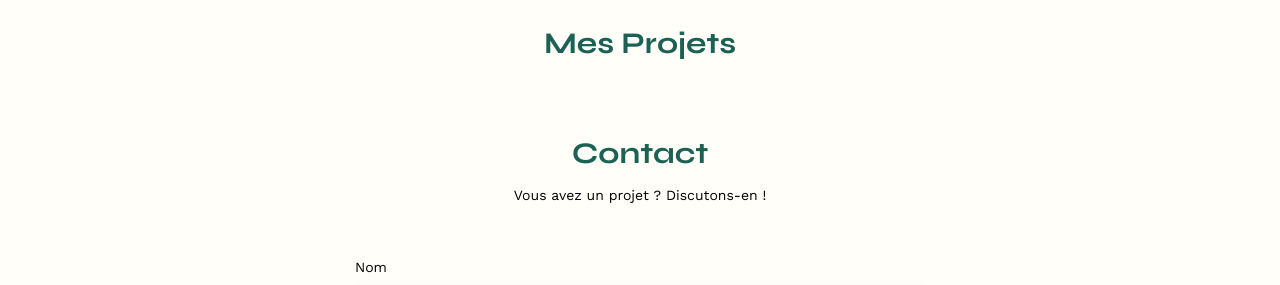
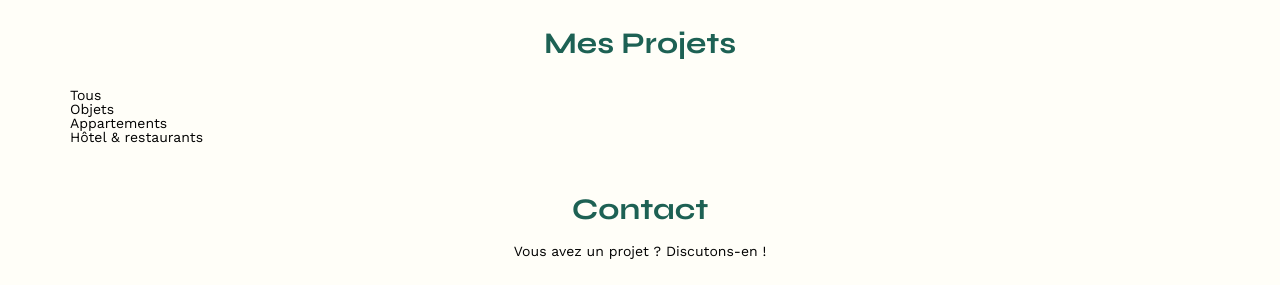
Before and after one commit to axllema/ArchiWebos, a plain HTML site: page frontend/index.html in a window 1280 px wide. Shown: the part 507-792 px from the top of the page. Drawn offline with nearby package versions, Linux system fonts and the light colour scheme; no server answers; files whose address does not match are found by name.

Commit message:
modifications in files - scripts out of assets + add div for buttons in the filters div in index html + comments in index & login js, to help for later

```diff
--- a/frontend/index.html
+++ b/frontend/index.html
@@ -37,11 +37,18 @@
 				<p>En cas de besoin, une équipe pluridisciplinaire peut-être constituée : architecte DPLG, décorateur(trice).</p>
 			</article>
 		</section>
+
 		<section id="portfolio">
 			<h2>Mes Projets</h2>
-			<div class="filters"></div>
+			<div class="filters">
+				<div class="all_filter btn_filters" id=""><span>Tous</span></div>
+				<div class="object_filter btn_filters" id=""><span>Objets</span></div>
+				<div class="apartment_filter btn_filters" id=""><span>Appartements</span></div>
+				<div class="hotel_filter btn_filters" id=""><span>Hôtel & restaurants</span></div>
+			</div>
 			<div class="gallery" id="gallery"></div>
 		</section>
+
 		<section id="contact">
 			<h2>Contact</h2>
 			<p>Vous avez un projet ? Discutons-en !</p>
--- a/frontend/assets/JS/index.js
+++ b/frontend/scripts/index.js
@@ -1,9 +1,10 @@
-
 let works = ("http://localhost:5678/api/works");
 let categories = ("http://localhost:5678/api/categories");
 
 const gallery = document.getElementById('gallery')
 const portfolio = document.querySelector('#portfolio');
+
+const header = document.querySelector('header')
 
 function createGallery(works) {
     works.forEach((work) => {
@@ -47,6 +48,8 @@ const filters = document.querySelector(".filters");
 
 console.log(filters)
 
+
+
 /*
 const filters = document.querySelector(".filters");
 
@@ -55,4 +58,13 @@ TO DO :
 - find a way to have filters clickable to choose your category
 - change login to logout when connected (toggle ?)
 - edit the page for when logged in
+
+if (localStorage.token) {
+...
+}
+
+- filter only here when not connected
+
+- modale - https://www.w3schools.com/howto/howto_css_modals.asp
++ https://developer.mozilla.org/en-US/docs/Web/HTML/Element/dialog
 */
```
Also changed, not shown: frontend/scripts/login.js (renamed from frontend/assets/JS/login.js, +15 -5 lines), 4 other files.
